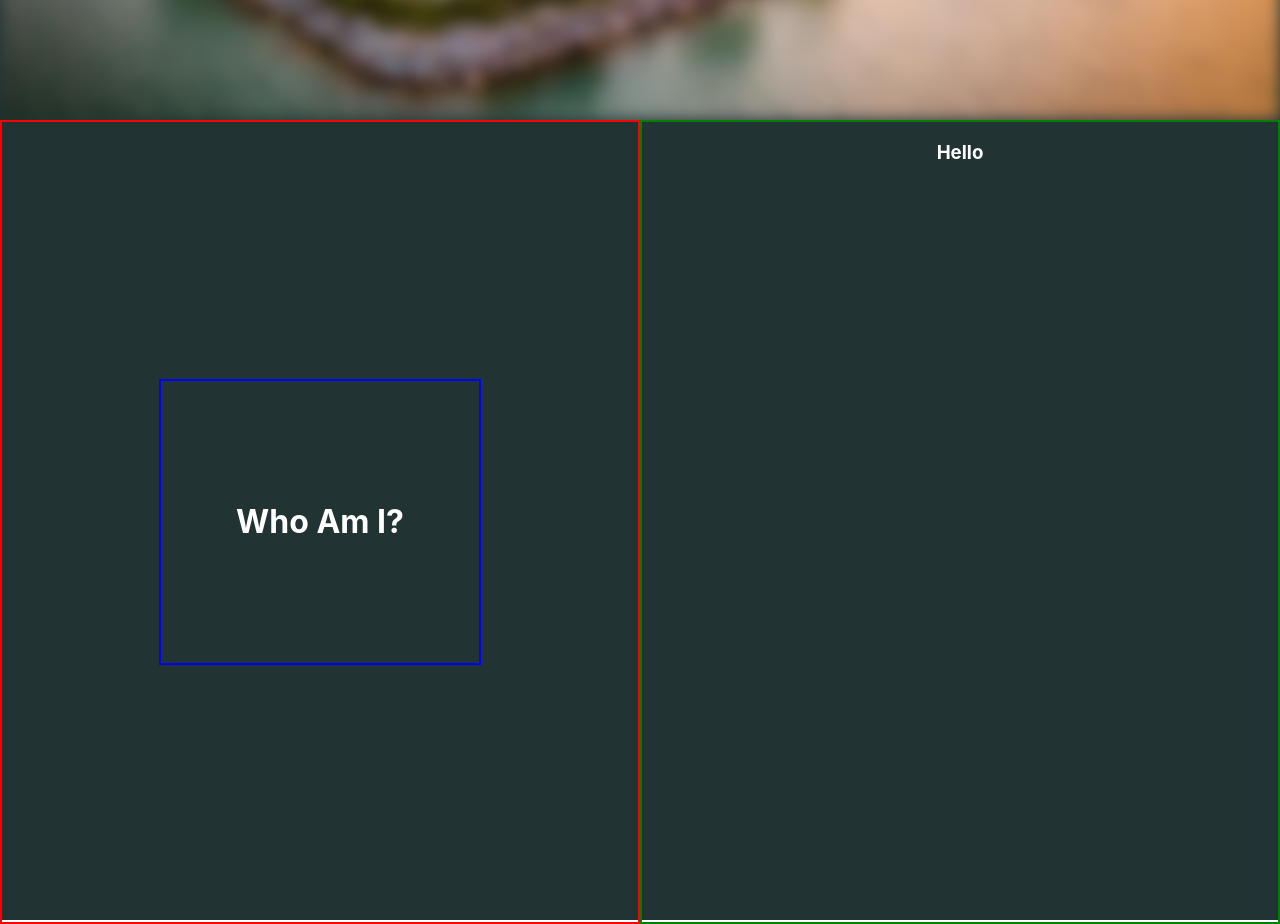
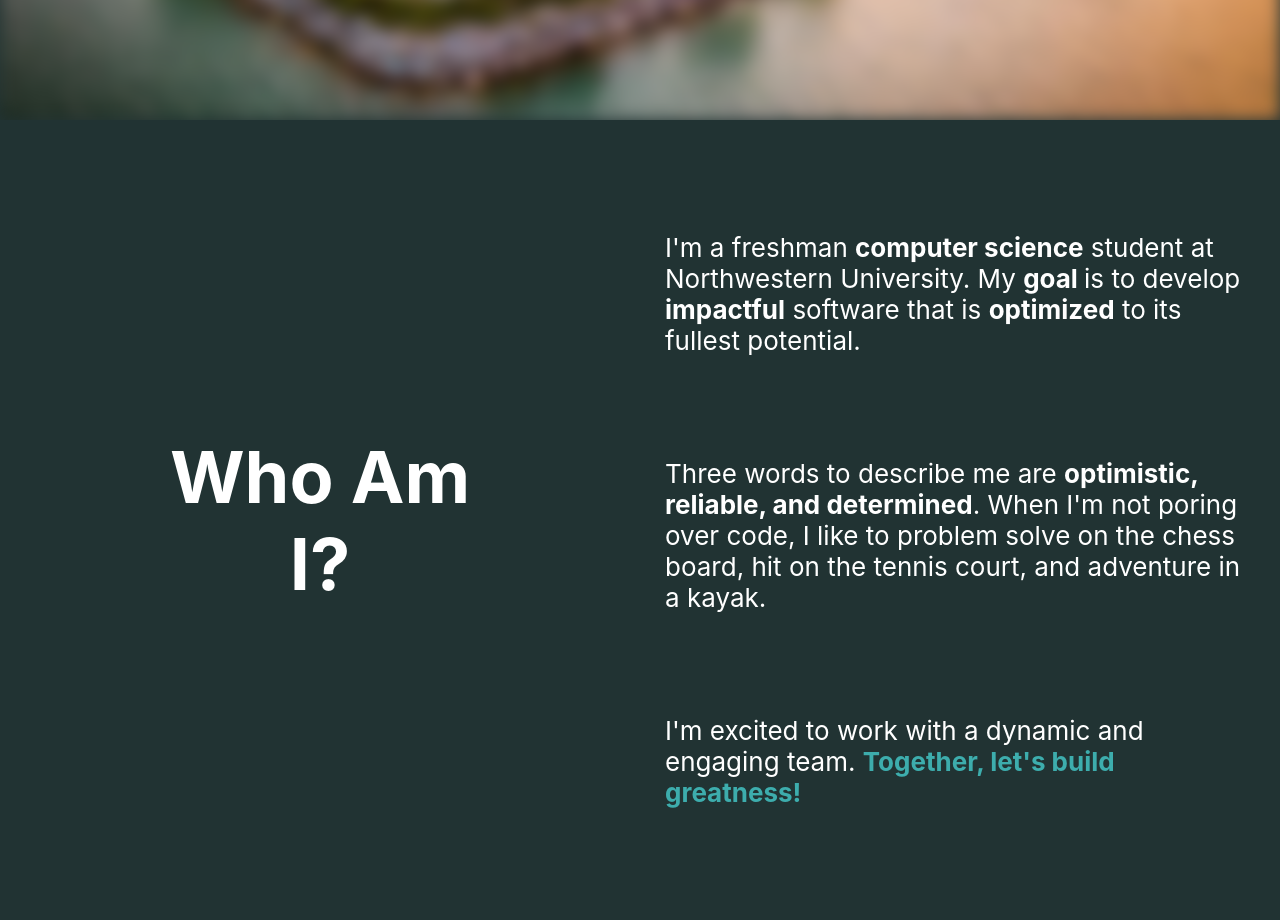
Before and after one commit to Andy-V12345/Personal-Website, a React (Create React App) app in the folder andy-website/: page / in a window 1280 px wide. Shown: the part 680-1604 px from the top of the page. Built offline with nearby package versions, Linux system fonts and the light colour scheme.

Commit message:
finished v1 of about section

```diff
--- a/andy-website/src/App.css
+++ b/andy-website/src/App.css
@@ -31,6 +31,10 @@ img.bg {
   filter: blur(8px);
 }
 
+.special-color {
+  color: #3DADAD;
+}
+
 .about {
   position: relative;
   display: flex;
@@ -40,31 +44,44 @@ img.bg {
 }
 
 .about .header {
-  margin: auto;
   position: absolute;
   width: 50%;
   text-align: center;
-  border: 2px solid blue;
   padding: 100px 0;
   top: 50%;
   left: 50%;
   transform: translate(-50%, -50%);
+  font-size: calc(20px + 2vmin);
 }
 
-.about .right-container {
+.right-container {
   position: relative;
   display: table;
-  border: 2px solid green;
   width: 50%;
   height: 100vh;
 }
 
-.about .left-container {
+.left-container {
   position: relative;
   display: table;
-  border: 2px solid red;
   width: 50%;
   height: 100vh;
+}
+
+.about-txt {
+  position: absolute;
+  top: 50%;
+  transform: translate(0, -50%);
+}
+
+.about-txt div {
+  padding: 25px;
+  margin: auto;
+}
+
+.right-container p {
+  text-align: left;
+  font-size: calc(10px + 2vmin);
 }
 
 .navbar {
@@ -100,6 +117,8 @@ img.bg {
 
 .links a {
   padding: 20px 30px;
+  text-decoration: none;
+  color: inherit;
 }
 
 
--- a/andy-website/src/App.js
+++ b/andy-website/src/App.js
@@ -4,7 +4,7 @@ import Navbar from './Navbar.js';
 function App() {
   return (
     <div className='App'>
-      <div className='home'>
+      <div id='Home' className='home'>
         <img className='bg' src='northwestern-background.jpeg' alt='background' />
 
         <div className='header'>
@@ -13,14 +13,32 @@ function App() {
         </div>
       </div>
 
-      <div className='about'>
+      <div id='About Me' className='about'>
         <div className='left-container'>
           <div className='header'>
             <h1>Who Am I?</h1>
           </div>
         </div>
         <div className='right-container'>
-          <h3>Hello</h3>
+          <div className='about-txt'>
+            <div className='about-txt1'>
+              <p>
+                I'm a freshman <strong>computer science</strong> student at Northwestern University. My <strong>goal </strong>
+                is to develop <strong>impactful</strong> software that is <strong>optimized</strong> to its fullest potential.
+              </p>
+            </div>
+            <div className='about-txt2'>
+              <p>
+                Three words to describe me are <strong>optimistic, reliable, and determined</strong>.
+                When I'm not poring over code, I like to problem solve on the chess board, hit on the tennis court, and adventure in a kayak.
+              </p>
+            </div>
+            <div className='about-txt3'>
+              <p>
+                I'm excited to work with a dynamic and engaging team. <strong className='special-color'>Together, let's build greatness!</strong>
+              </p>
+            </div>
+          </div>
         </div>
       </div>
       <Navbar />
--- a/andy-website/src/Navbar.js
+++ b/andy-website/src/Navbar.js
@@ -39,7 +39,7 @@ function Navbar() {
             <ul className='links'>
                 {actives.map((active, index) => (
                     <li key={active.name}>
-                        <a onClick={() => changeStates(index)} className={active.isActive ? 'active' : ''}>
+                        <a href={`#${active.name}`} onClick={() => changeStates(index)} className={active.isActive ? 'active' : ''}>
                             <strong>{active.name}</strong>
                         </a>
                     </li>
```
